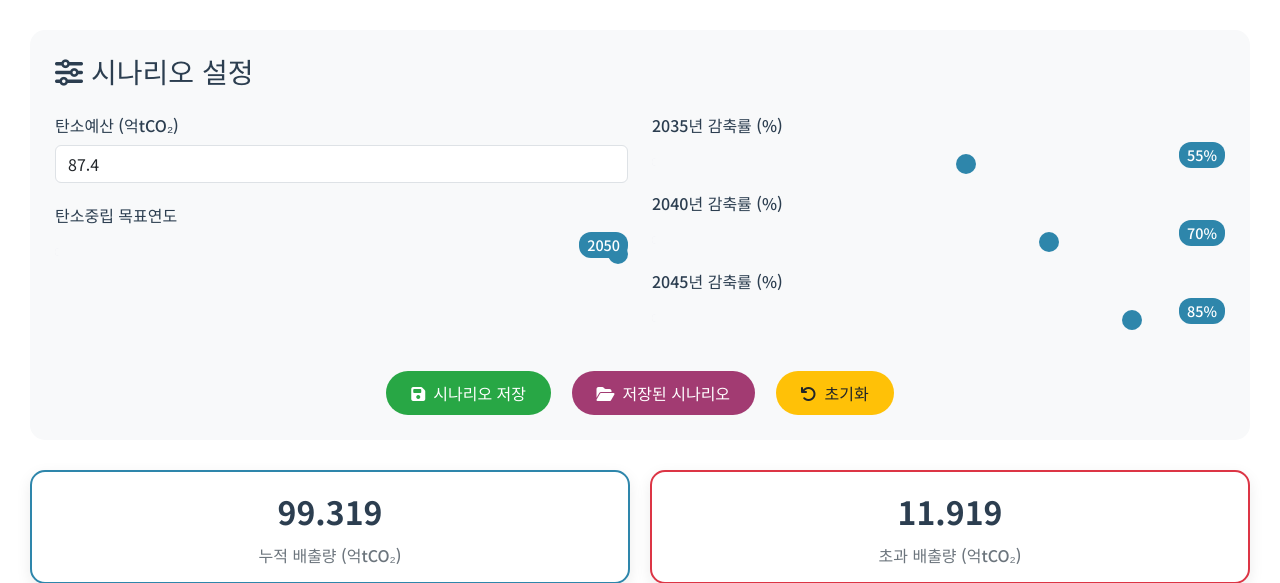
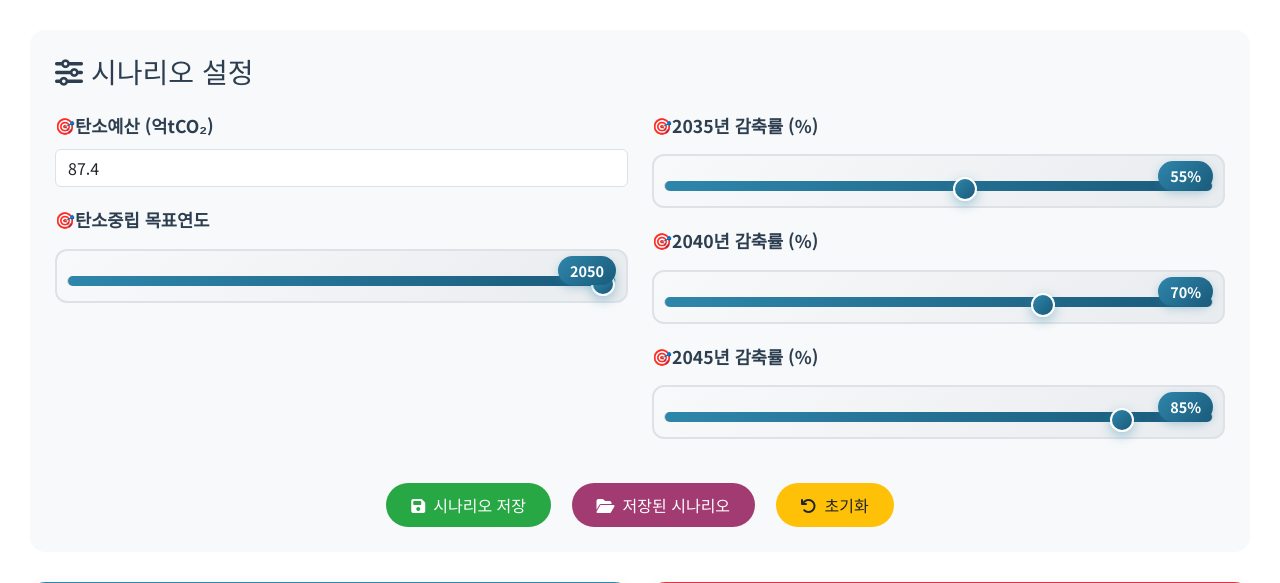
Before and after one commit to Dorong31/korean-carbon-budget-simulator, a Flask app: page / in a window 1280 px wide. Shown: the part 180-763 px from the top of the page. Run offline with Flask 3, Linux system fonts and the light colour scheme; some libraries are stand-ins or nearby versions.

Commit message:
Enhance: 슬라이더 시각적 효과 개선 - 호버 효과, 그라데이션, 드래그 가능성 명확화

```diff
--- a/templates/index.html
+++ b/templates/index.html
@@ -88,51 +88,121 @@
         }
 
         .control-group label {
-            font-weight: 500;
+            font-weight: 600;
             color: var(--dark-text);
-            margin-bottom: 8px;
+            margin-bottom: 10px;
             display: block;
+            font-size: 1.1rem;
+            position: relative;
+            padding-left: 20px;
+        }
+
+        .control-group label::before {
+            content: "🎯";
+            position: absolute;
+            left: 0;
+            top: 0;
+            font-size: 1rem;
         }
 
         .slider-container {
             position: relative;
-            margin: 10px 0;
+            margin: 15px 0;
+            padding: 10px;
+            background: linear-gradient(135deg, #f8f9fa 0%, #e9ecef 100%);
+            border-radius: 12px;
+            border: 2px solid #dee2e6;
+            transition: all 0.3s ease;
+        }
+
+        .slider-container:hover {
+            border-color: var(--primary-color);
+            box-shadow: 0 5px 15px rgba(46, 134, 171, 0.2);
+            transform: translateY(-2px);
         }
 
         .slider-value {
             position: absolute;
-            right: 0;
-            top: -5px;
-            background: var(--primary-color);
+            right: 10px;
+            top: 5px;
+            background: linear-gradient(135deg, var(--primary-color), #1a5a7a);
             color: white;
-            padding: 2px 8px;
-            border-radius: 12px;
+            padding: 4px 12px;
+            border-radius: 15px;
             font-size: 0.9rem;
-            font-weight: 500;
+            font-weight: 600;
+            box-shadow: 0 3px 8px rgba(46, 134, 171, 0.3);
+            z-index: 10;
         }
 
         .form-range {
-            height: 8px;
-            border-radius: 5px;
-            background: #e9ecef;
+            height: 10px;
+            border-radius: 8px;
+            background: linear-gradient(90deg, #e9ecef 0%, #dee2e6 100%);
+            border: 1px solid #ced4da;
+            margin-top: 15px;
+            cursor: pointer;
+            transition: all 0.3s ease;
+        }
+
+        .form-range:hover {
+            background: linear-gradient(90deg, #dee2e6 0%, #ced4da 100%);
+            box-shadow: 0 2px 8px rgba(0,0,0,0.1);
         }
 
         .form-range::-webkit-slider-thumb {
-            background: var(--primary-color);
-            border: none;
-            height: 20px;
-            width: 20px;
+            background: linear-gradient(135deg, var(--primary-color), #1a5a7a);
+            border: 2px solid white;
+            height: 24px;
+            width: 24px;
             border-radius: 50%;
-            cursor: pointer;
+            cursor: grab;
+            box-shadow: 0 4px 12px rgba(46, 134, 171, 0.4);
+            transition: all 0.3s ease;
+        }
+
+        .form-range::-webkit-slider-thumb:hover {
+            transform: scale(1.2);
+            box-shadow: 0 6px 16px rgba(46, 134, 171, 0.6);
+        }
+
+        .form-range::-webkit-slider-thumb:active {
+            cursor: grabbing;
+            transform: scale(1.1);
         }
 
         .form-range::-moz-range-thumb {
-            background: var(--primary-color);
-            border: none;
-            height: 20px;
-            width: 20px;
+            background: linear-gradient(135deg, var(--primary-color), #1a5a7a);
+            border: 2px solid white;
+            height: 24px;
+            width: 24px;
             border-radius: 50%;
-            cursor: pointer;
+            cursor: grab;
+            box-shadow: 0 4px 12px rgba(46, 134, 171, 0.4);
+            transition: all 0.3s ease;
+        }
+
+        .form-range::-moz-range-thumb:hover {
+            transform: scale(1.2);
+            box-shadow: 0 6px 16px rgba(46, 134, 171, 0.6);
+        }
+
+        .form-range::-moz-range-thumb:active {
+            cursor: grabbing;
+            transform: scale(1.1);
+        }
+
+        /* 슬라이더 트랙 색상 (선택된 부분) */
+        .form-range::-webkit-slider-runnable-track {
+            background: linear-gradient(90deg, var(--primary-color) 0%, #1a5a7a 100%);
+            height: 10px;
+            border-radius: 8px;
+        }
+
+        .form-range::-moz-range-track {
+            background: linear-gradient(90deg, var(--primary-color) 0%, #1a5a7a 100%);
+            height: 10px;
+            border-radius: 8px;
         }
 
         .btn-custom {
```
